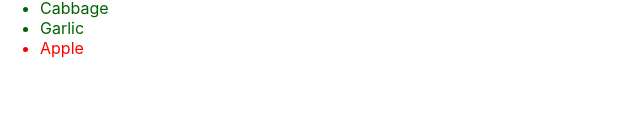
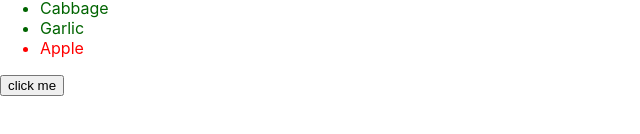
Before and after one commit to Aryann15/RR, a React (Create React App) app: page / in a window 1280 px wide. Shown: the part 194-328 px from the top of the page, without its empty margins (0-640 px from the left). Built offline with nearby package versions, Linux system fonts and the light colour scheme.

Commit message:
responding events

```diff
--- a/src/App.js
+++ b/src/App.js
@@ -21,6 +21,13 @@ function App() {
 
       {products.title}
     </li>)
+
+    //events
+
+    function handleClick(){
+      alert('You Clicked Me!');
+
+    }
   return (
     <div className="App">
       <h1> {user.name}</h1>
@@ -33,6 +40,7 @@ function App() {
           height: user.imageSize,
         }}      />
         <ul>{listItems}</ul>
+        <button onClick={handleClick}> click me</button>
          </div>
   );
 }
```
